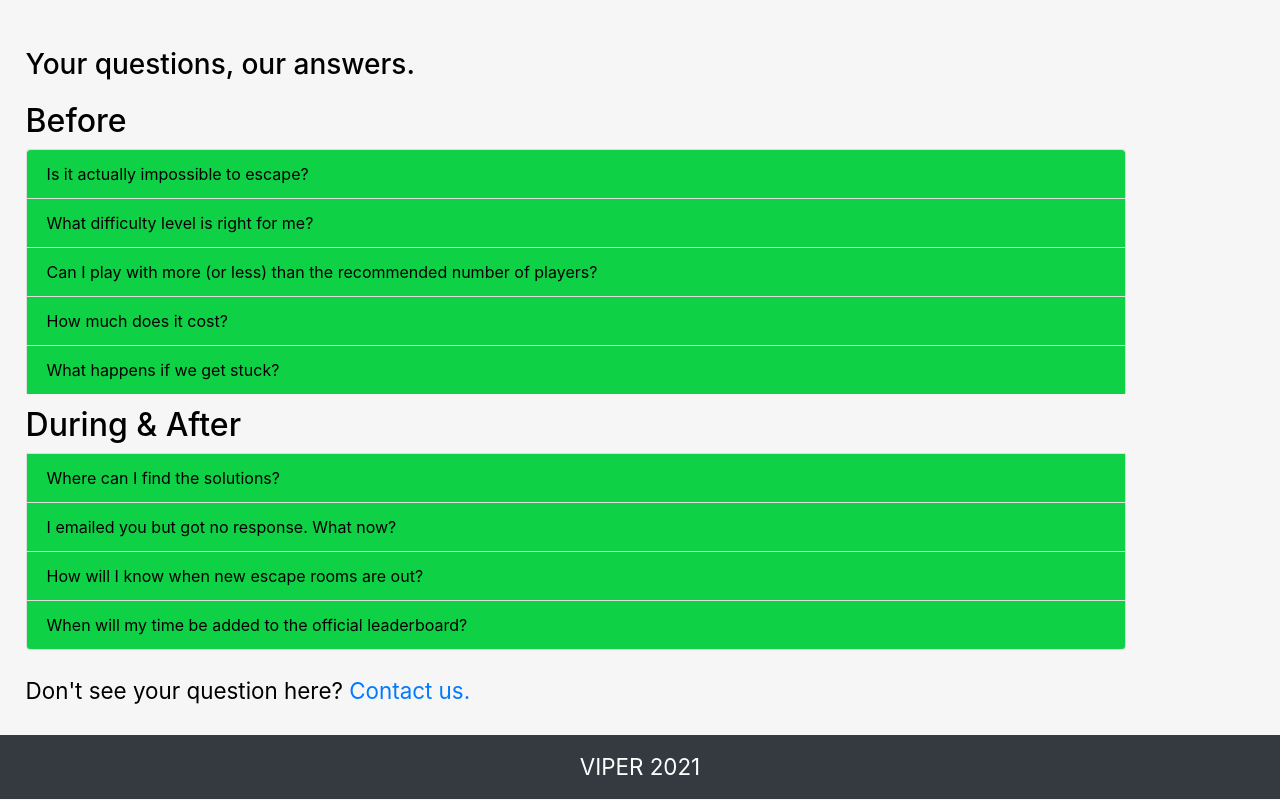
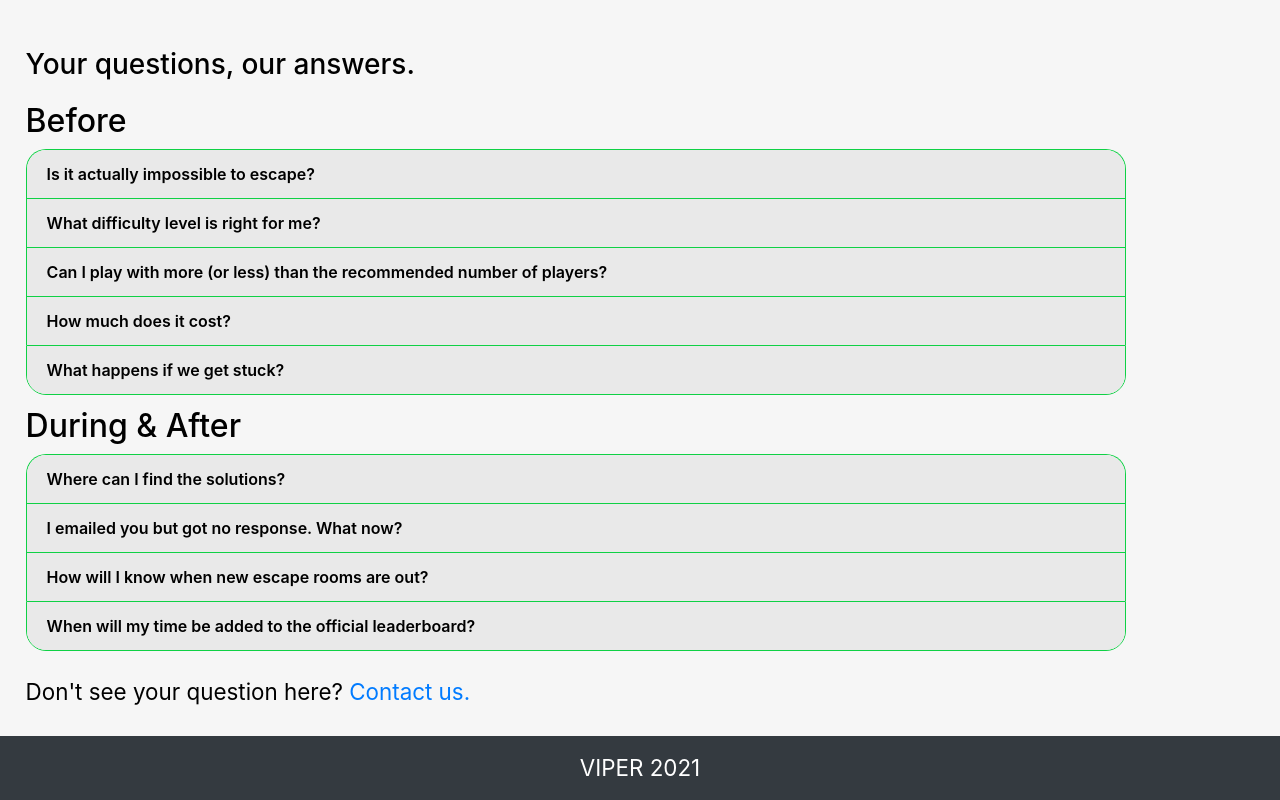
Before and after one commit to jgraves123/ESCovid-2.0, a React (Create React App) app: page / in a window 1280 px wide. Shown: the part 2772-3572 px from the top of the page. Built offline with nearby package versions, Linux system fonts and the light colour scheme.

Commit message:
add email list and fix faqs

```diff
--- a/src/components/escovid/tumblr1.js
+++ b/src/components/escovid/tumblr1.js
@@ -42,11 +42,11 @@ export default class Tumblr1 extends Component {
     render() {
                 return (
                     <div>
-                    <body align={"center"} style={{backgroundColor: "#f2d3d0", paddingBottom: "10px"}}>
-                    <header style={{overflow: "hidden"}}>
-                        <img width="100%" height="100%" src="https://raw.githubusercontent.com/jgraves123/ESCovid-2.0/master/images/galaxy.jpg?raw=true"/>
-                    </header>
-                    <div align={"center"} style={{marginTop: "-10vw"}}>
+                    <body align={"center"} style={{backgroundImage: 'url("https://raw.githubusercontent.com/jgraves123/ESCovid-2.0/master/images/galaxy.jpg?raw=true")', backgroundRepeat: "no-repeat", backgroundSize: "100%", backgroundColor: "#f2d3d0", paddingBottom: "10px"}}>
+                    {/*<header style={{overflow: "hidden", zIndex: 0}}>*/}
+                    {/*    <img width="100%" height="100%" src="https://raw.githubusercontent.com/jgraves123/ESCovid-2.0/master/images/galaxy.jpg?raw=true"/>*/}
+                    {/*</header>*/}
+                    <div align={"center"} style={{paddingTop: "10vw"}}>
                         <h1 style={{color: "white"}}>Password:</h1>
                         <form id="path-answer" onSubmit={this.check}>
                             <label>
--- a/src/components/escovid/tumblr2.js
+++ b/src/components/escovid/tumblr2.js
@@ -43,11 +43,8 @@ export default class Tumblr2 extends Component{
 
     render() {
         return (
-            <body style={{backgroundColor: "#3e6094", paddingBottom: "10px"}}>
-            <header>
-                <img width="100%" height="100%" style={{maxHeight: "400px"}} src="https://raw.githubusercontent.com/jgraves123/ESCovid-2.0/master/images/instrumentpanel.png?raw=true"/>
-            </header>
-            <div align={"center"} style={{marginTop: "-16vw"}}>
+            <body align={"center"} style={{backgroundImage: 'url("https://raw.githubusercontent.com/jgraves123/ESCovid-2.0/master/images/instrumentpanel.png?raw=true")', backgroundRepeat: "no-repeat", backgroundSize: "100%", backgroundColor: "#3e6094", paddingBottom: "10px"}}>
+            <div align={"center"} style={{paddingTop: "10vw", marginBottom: 10}}>
                 <h1 style={{color: "white"}}>Password:</h1>
                 <form id="path-answer" onSubmit={this.check}>
                     <label>
--- a/src/components/site/Home.jsx
+++ b/src/components/site/Home.jsx
@@ -81,6 +81,38 @@ function Home() {
                       src="https://raw.githubusercontent.com/jgraves123/ESCovid-2.0/master/images/comic12.png?raw=true"
                       alt="dropped comic"
                   />
+                </div>
+              </Carousel.Item>
+              <Carousel.Item style={{backgroundColor: "#0fd145"}}>
+                <div className="sideContent" style={{backgroundColor: "#fcc81a", height: "47.32vw"}}>
+                  <div className="sideText">
+                    <h1>Sign up for our Mailing List!</h1>
+                    <br/>
+                    <p>You won't regret it!!!</p>
+                  </div>
+                </div>
+                <div style={{paddingLeft: "100", width: "70%", float: "left", height: "47.32vw", paddingTop: "4vw"}}>
+                  <iframe
+                      src="https://docs.google.com/forms/d/e/1FAIpQLSfLVxy056zmmg7RoYSebwya80Iz2rUgpK7YilEK5JWx2KGIxA/viewform?embedded=true"
+                      width="540" height="400" frameBorder="0" marginHeight="0"
+                      marginWidth="0" scrolling="no">Loading…
+                  </iframe>
+                </div>
+              </Carousel.Item>
+              <Carousel.Item style={{backgroundColor: "#0fd145"}}>
+                <div className="sideContent" style={{backgroundColor: "#fcc81a", height: "47.32vw"}}>
+                  <div className="sideText">
+                    <h1>Sign up for our Mailing List!</h1>
+                    <br/>
+                    <p>You won't regret it!!!</p>
+                  </div>
+                </div>
+                <div style={{paddingLeft: "100", width: "70%", float: "left", height: "47.32vw", paddingTop: "5vw", overflow: "hidden"}}>
+                  <iframe
+                      src="https://docs.google.com/forms/d/e/1FAIpQLSfVPEhNr03lo9615mIsYnT1RimaFz6e8AmqNN3HAuozlzyhcg/viewform?embedded=true"
+                      width="540" height="380" frameBorder="0" marginHeight="0"
+                      marginWidth="0">Loading…
+                  </iframe>
                 </div>
               </Carousel.Item>
             </Carousel>
@@ -198,7 +230,7 @@ function Home() {
               <h4 style={{paddingTop: "1vw"}}>Before</h4>
 
               <Card>
-                <Accordion.Toggle as={Card.Header} eventKey="-1" style={{backgroundColor: "#0fd145"}}>
+                <Accordion.Toggle as={Card.Header} eventKey="-1" className="HomeAccordion">
                   Is it actually impossible to escape?
                 </Accordion.Toggle>
 
@@ -208,7 +240,7 @@ function Home() {
               </Card>
 
               <Card>
-                <Accordion.Toggle as={Card.Header} eventKey="0" style={{backgroundColor: "#0fd145"}}>
+                <Accordion.Toggle as={Card.Header} eventKey="0" className="HomeAccordion">
                   What difficulty level is right for me?
                 </Accordion.Toggle>
 
@@ -222,7 +254,7 @@ function Home() {
               </Card>
 
               <Card>
-                <Accordion.Toggle as={Card.Header} eventKey="0.5" style={{backgroundColor: "#0fd145"}}>
+                <Accordion.Toggle as={Card.Header} eventKey="0.5" className="HomeAccordion">
                   Can I play with more (or less) than the recommended number of players?
                 </Accordion.Toggle>
 
@@ -232,7 +264,7 @@ function Home() {
               </Card>
 
               <Card>
-                <Accordion.Toggle as={Card.Header} eventKey="1" style={{backgroundColor: "#0fd145"}}>
+                <Accordion.Toggle as={Card.Header} eventKey="1" className="HomeAccordion">
                   How much does it cost?
                 </Accordion.Toggle>
 
@@ -242,7 +274,7 @@ function Home() {
               </Card>
 
               <Card>
-                <Accordion.Toggle as={Card.Header} eventKey="2" style={{backgroundColor: "#0fd145"}}>
+                <Accordion.Toggle as={Card.Header} eventKey="2" className="HomeAccordion">
                   What happens if we get stuck?
                 </Accordion.Toggle>
 
@@ -250,12 +282,14 @@ function Home() {
                   <Card.Body>It is absolutely fine to get stuck once in a while - in fact <i>it's expected.</i> There are <strong>hint buttons</strong> along the way for this very purpose, and if you're still stuck, you can reach out to us personally.</Card.Body>
                 </Accordion.Collapse>
               </Card>
+            </Accordion>
 
               <h4 style={{paddingTop: "1vw"}}>During & After</h4>
+            <Accordion>
 
 
               <Card>
-                <Accordion.Toggle as={Card.Header} eventKey="3" style={{backgroundColor: "#0fd145"}}>
+                <Accordion.Toggle as={Card.Header} eventKey="3" className="HomeAccordion">
                   Where can I find the solutions?
                 </Accordion.Toggle>
 
@@ -265,7 +299,7 @@ function Home() {
               </Card>
 
               <Card>
-                <Accordion.Toggle as={Card.Header} eventKey="6" style={{backgroundColor: "#0fd145"}}>
+                <Accordion.Toggle as={Card.Header} eventKey="6" className="HomeAccordion">
                   I emailed you but got no response. What now?
                 </Accordion.Toggle>
 
@@ -275,7 +309,7 @@ function Home() {
               </Card>
 
               <Card>
-                <Accordion.Toggle as={Card.Header} eventKey="4" style={{backgroundColor: "#0fd145"}}>
+                <Accordion.Toggle as={Card.Header} eventKey="4" className="HomeAccordion">
                   How will I know when new escape rooms are out?
                 </Accordion.Toggle>
 
@@ -285,7 +319,7 @@ function Home() {
               </Card>
 
               <Card>
-                <Accordion.Toggle as={Card.Header} eventKey="5" style={{backgroundColor: "#0fd145"}}>
+                <Accordion.Toggle as={Card.Header} eventKey="5" className="HomeAccordion">
                   When will my time be added to the official leaderboard?
                 </Accordion.Toggle>
 
--- a/src/components/site/Navigation.jsx
+++ b/src/components/site/Navigation.jsx
@@ -9,7 +9,7 @@ import Headroom from "react-headroom";
 function Navigation() {
   return (
     <div className="navigation">
-          {/*"#72EA80", "#15b40d", "#fcc81a", "0fd145"*/}
+          {/*"#72EA80", "#15b40d", "#fcc81a", "0fd145", "#673AB7*/}
       {/*<Navbar className={"navbar"} style={{backgroundColor: "#f6f6f6"}} expand="lg">*/}
       <Navbar className={"navbar"} style={{backgroundColor: "#e9e9e9"}} expand="lg">
         <Navbar.Brand href="/" style={{padding: 0, margin: 0}}>
--- a/src/components/site/home.css
+++ b/src/components/site/home.css
@@ -98,3 +98,16 @@ p {
 .carousel-indicators {
     display: none;
 }
+
+.HomeAccordion {
+    background-color: #e9e9e9;
+    border-color: #0fd145;
+    border-width: 1px;
+}
+
+.card {
+    border-width: thin;
+    border-color: #0fd145;
+    border-radius: 20px;
+    font-weight: 600;
+}
```
Also changed, not shown: 1 other file (tests, documents, lock files or other folders).
